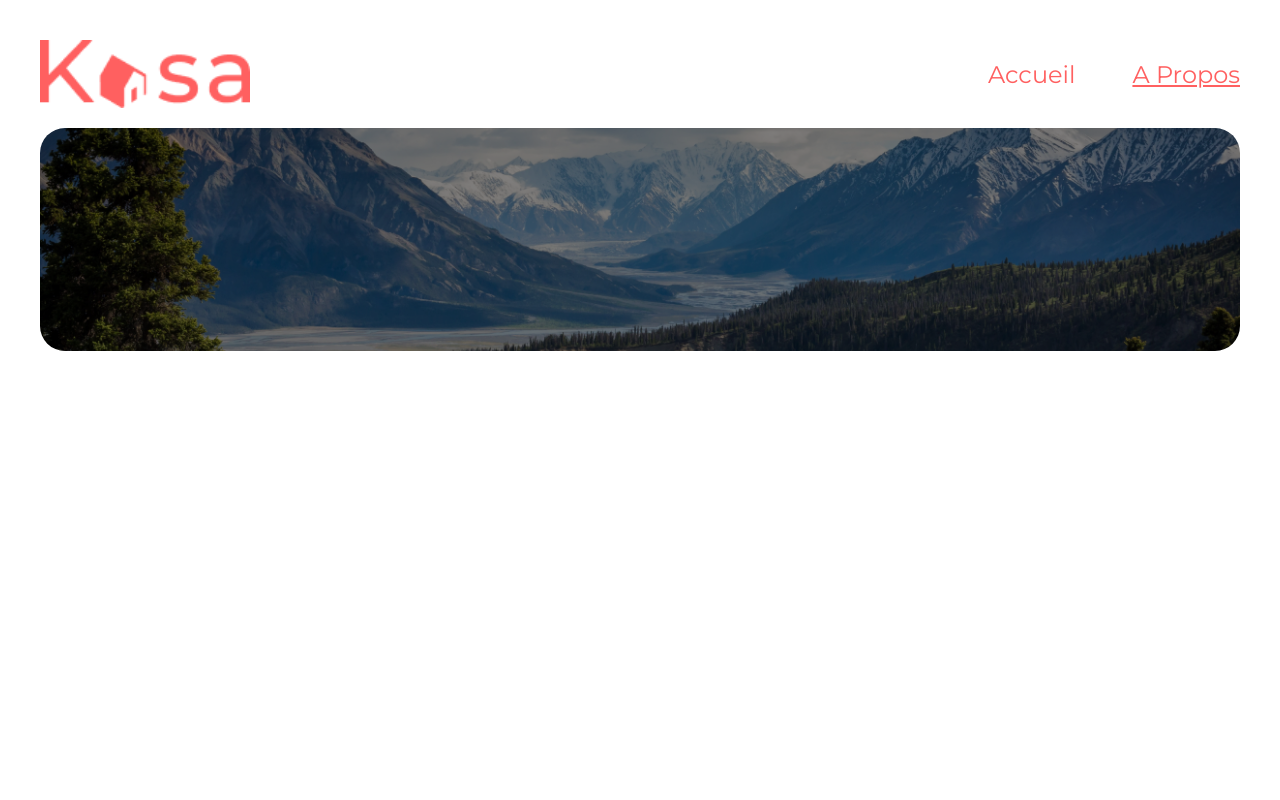
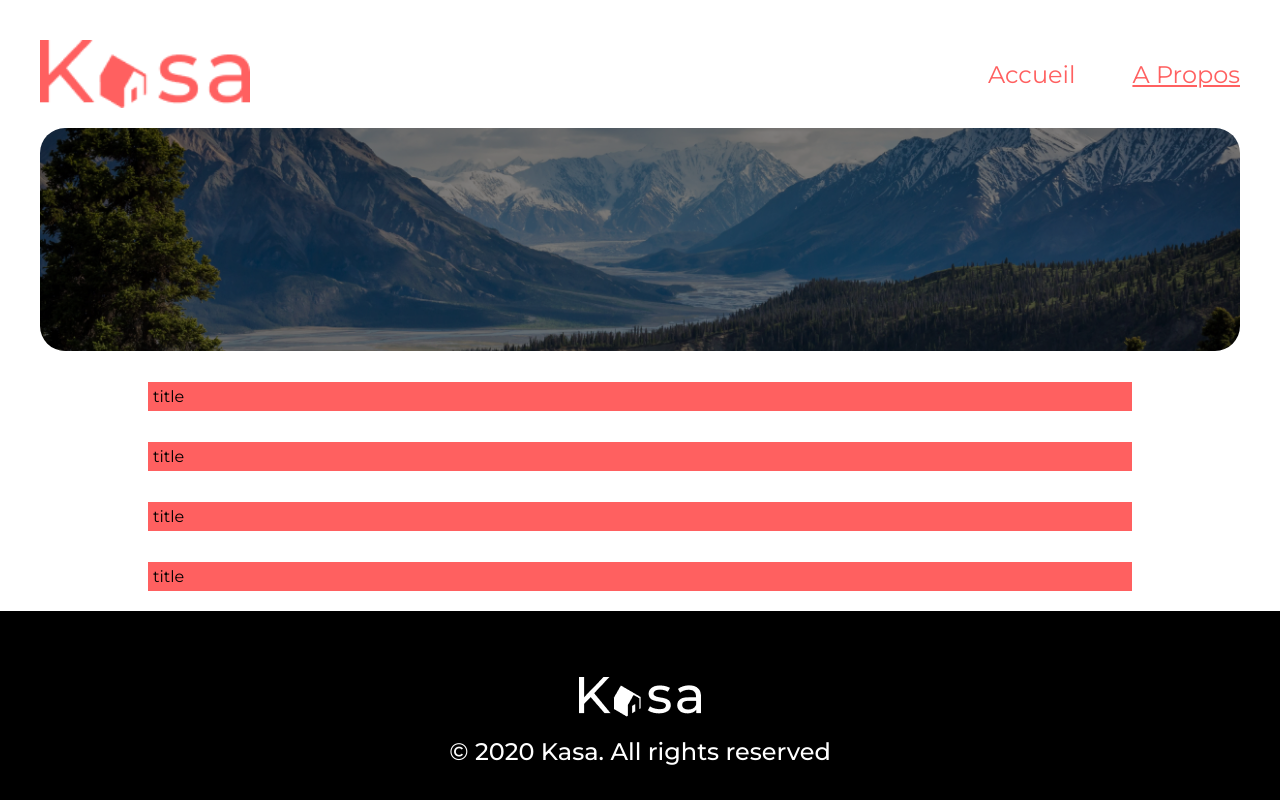
Before and after one commit to nikos-fr/kasa, a React (Create React App) app: page /about in a window 1280 px wide. Shown: the top 800 px of the page. Built offline with nearby package versions, Linux system fonts and the light colour scheme.

Commit message:
commencement des collapse

```diff
--- /dev/null
+++ b/src/components/Collapse/Collapse.jsx
@@ -0,0 +1,11 @@
+import React from 'react'
+
+function Collapse() {
+  return (
+    <div className='collapse'>
+        title
+    </div>
+  )
+}
+
+export default Collapse
--- a/src/components/InfosAppart/InfosAppart.jsx
+++ b/src/components/InfosAppart/InfosAppart.jsx
@@ -10,7 +10,7 @@ function InfosAppart({ appart }) {
         <h3 className="titreAppart">{appart.title}</h3>
         <p className="location">{appart.location}</p>
         <ul className="tags">
-          {appart.tags.map((tag,index) => (
+          {appart.tags.map((tag, index) => (
             <Tag key={index} tag={tag} />
           ))}
         </ul>
@@ -22,7 +22,6 @@ function InfosAppart({ appart }) {
             <img src={appart.host.picture} alt={appart.host.name} />
           </div>
         </div>
-
         <Stars rating={appart.rating} />
       </div>
     </div>
--- a/src/pages/About/About.jsx
+++ b/src/pages/About/About.jsx
@@ -1,5 +1,6 @@
 import React from "react";
 import Banner from "../../components/Banner/Banner";
+import Collapse from "../../components/Collapse/Collapse";
 
 function About() {
   const imageIndex = 2;
@@ -7,7 +8,12 @@ function About() {
   return (
     <div className="about">
       <Banner imageSrc={`./banner${imageIndex}.jpg`}/>
-      <br /><br /><br /><br /><br /><br /><br /><br /><br /><br /><br /><br /><br /><br /><br /><br /><br /><br /><br /><br /><br /><br /><br /><br /><br />
+      <div className="apropos">
+        <Collapse />
+        <Collapse />
+        <Collapse />
+        <Collapse />
+      </div>
     </div>
   );
 }
--- a/src/pages/Lodging/Lodging.jsx
+++ b/src/pages/Lodging/Lodging.jsx
@@ -1,8 +1,8 @@
 import React from "react";
 import { Navigate, useParams } from "react-router-dom";
 import Carousel from "../../components/Carousel/Carousel";
+import Collapse from "../../components/Collapse/Collapse";
 import InfosAppart from "../../components/InfosAppart/InfosAppart";
-// import SlideShow from '../../components/Carousel/SlideShow';
 import NotFound from "../NotFound/NotFound";
 
 function Lodging({ apparts }) {
@@ -13,6 +13,10 @@ function Lodging({ apparts }) {
     <div className="lodging">
       <Carousel carouselPictures={appart.pictures} />
       <InfosAppart appart={appart} />
+      <div className="complement">
+        <Collapse />
+        <Collapse />
+      </div>
     </div>
   ) : (
     <Navigate to="/error" replace={<NotFound />} />
--- /dev/null
+++ b/src/styles/components/_collapse.scss
@@ -0,0 +1,7 @@
+@use "../utils/" as *;
+
+.collapse{
+    background: $mainColor;
+    padding: 5px;
+    width: 100%;
+}
--- a/src/styles/components/_index.scss
+++ b/src/styles/components/_index.scss
@@ -6,3 +6,4 @@
 @forward './infosappart';
 @forward './tag';
 @forward './stars';
+@forward './collapse';
--- a/src/styles/components/_infosappart.scss
+++ b/src/styles/components/_infosappart.scss
@@ -16,12 +16,12 @@
         @media screen and (min-width:767px) {
             width: 50%;
         }
-        width: 50%;
         .titreAppart {
             font-size: 18px;
             font-weight: 500;
             color: $mainColor;
-            @media screen and (min-width:767px) {
+            @media screen and (min-width:991px) {
+                width: 100%;
                 font-size: 36px;
             }
         }
@@ -35,17 +35,19 @@
             }
         }
         .tags {
+            width: 100%;
             display: flex;
             flex-wrap: wrap;
             gap: 10px;
             font-size: 10px;
             margin-top: 20px;
-            @media screen and (min-width:960px) {
+            @media screen and (min-width: 960px) {
+                width: 100%;
+            }
+            @media screen and (min-width:767px) {
+                width: 100%;
                 font-size: 14px;
                 margin-top: 10px;
-            }
-            @media screen and (min-width:405px) {
-                flex-wrap: nowrap;
             }
         }
     }
--- a/src/styles/pages/_about.scss
+++ b/src/styles/pages/_about.scss
@@ -8,6 +8,18 @@
     }
     .banner {
         width: 100%;
-    height: 223px;
+        height: 223px;
+    }
+    .apropos{
+        display: flex;
+        width: 100%;
+        flex-direction: column;
+        margin-top: 19px;
+        gap: 20px;
+        @media screen and (min-width: 767px) {
+            padding: 0 108px;
+            margin-top: 31px;
+            gap: 31px;
+        }
     }
 }
--- a/src/styles/pages/_lodging.scss
+++ b/src/styles/pages/_lodging.scss
@@ -14,5 +14,17 @@
       margin: 0 auto;
       gap: 30px;
     }
-
+    .complement{
+      display: flex;
+      flex-direction: column;
+      width: 100%;
+      margin-top: 16px;
+      gap: 20px;
+      @media screen and (min-width: 767px) {
+        flex-direction: row;
+        justify-content: space-between;
+        gap: 76px;
+        margin-top: 24px;
+      }
+    }
 }
```
